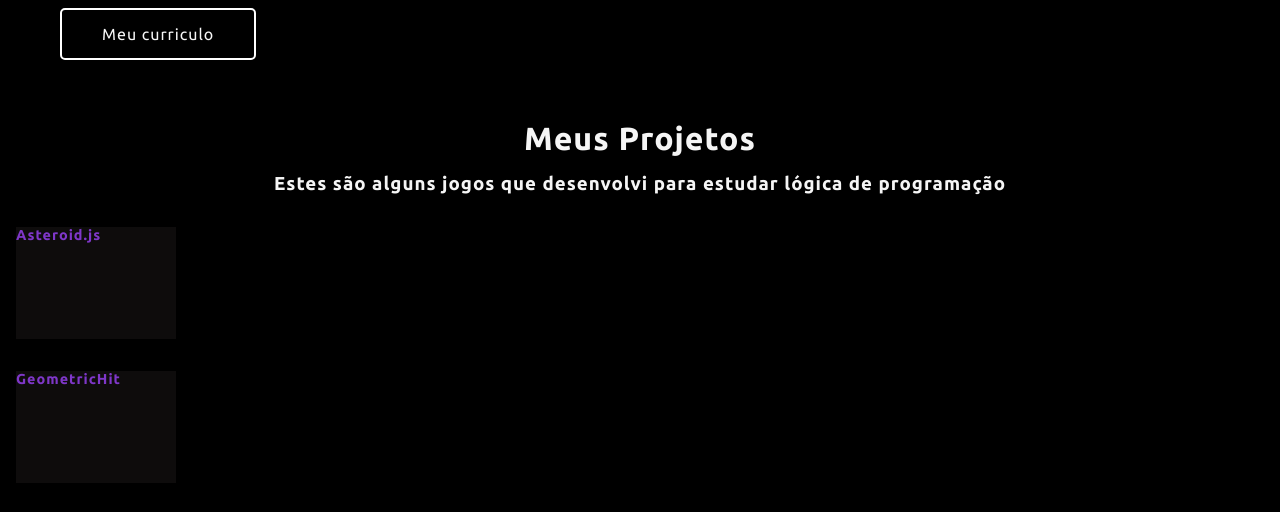
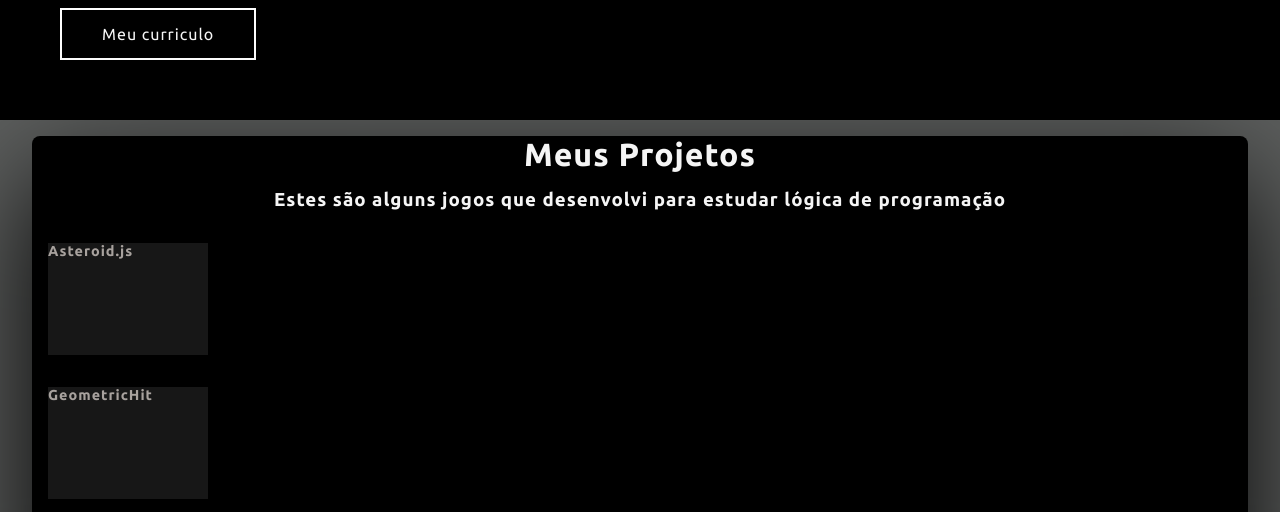
Before and after one commit to zzjunior/zzjunior.github.io, a plain HTML site: page index.html in a window 1280 px wide. Shown: the part 690-1202 px from the top of the page. Drawn offline with Linux system fonts and the light colour scheme.

Commit message:
Atualizações visuais

```diff
--- a/css/style.css
+++ b/css/style.css
@@ -33,7 +33,7 @@
 
 body {
 
-    background-color: #1b1d1c;
+    background-color: #5d5f5e;
     margin: 0 auto;
 }
 
@@ -83,8 +83,9 @@ header .navegacao-primaria li a:hover {
 @media screen and (max-width: 992px) {
     header {
         position: fixed;
+        top: 0rem;
         width: 100%;
-        height: 10%;
+        height: 5rem;
         z-index: 1;
     }
     header .navegacao-primaria {
@@ -136,6 +137,7 @@ header .navegacao-primaria li a:hover {
 
 /* meu curriculo */
 .section-div {
+    width: 100%;
     animation: inicializacao 0.9s forwards;
     background-color: #000;
     display: flex;
@@ -164,13 +166,15 @@ header .navegacao-primaria li a:hover {
     color: #f7f7f7;
     justify-self: start;
     padding: 15px 40px;
-    border-radius: 5px;
     border: 2px solid white;
 }
 
 .section-div div a:hover {
-    color: #7f37c9;
-    border: solid #7f37c9;
+    color: #f5f5f5;
+    scale: 1.02;
+    transition: 0.3s;
+    background-color: #7f37c9;
+    border: none;
 
 }
 
@@ -188,9 +192,16 @@ header .navegacao-primaria li a:hover {
 
 /* conteudo container*/
 .container {
+    display: inline-block;
+    position: relative;
+    left: 50%;
+    transform: translateX(-50%);
+    box-shadow: rgba( 0, 0, 0.1) 0px 40px 120px;
     background-color: #000;
     color: #f5f5f5;
-    width: 100%;
+    width: 95%;
+    top: 1rem;
+    border-radius: 0.5rem;
     position: relative;
 }
 .container h1 {
@@ -213,8 +224,8 @@ header .navegacao-primaria li a:hover {
     margin: 1rem;
 }
 .container li a {
-    background-color: #0e0c0c;
-    color: #7f37c9;
+    background-color: #171717;
+    color: #a8a29e;
     position: relative;
     border-bottom: #7f37c9;
     font-size: 0.6rem;
@@ -267,7 +278,7 @@ header .navegacao-primaria li a:hover {
 /*rodapé e copyhight*/
 footer {
     width: 100%;
-    color: var(--color-neutral-40);
+    color: #fff;
 }
 .footer-link {
     text-decoration: none;
@@ -379,7 +390,7 @@ transition: all 0.5s;
 #footer_copyright {
     display: flex;
     justify-content: center;
-    background-color: var(--color-neutral-0);
+    background-color: #000;
     font-size: 0.9rem;
     padding: 1.5rem;
     font-weight: 100;
```
